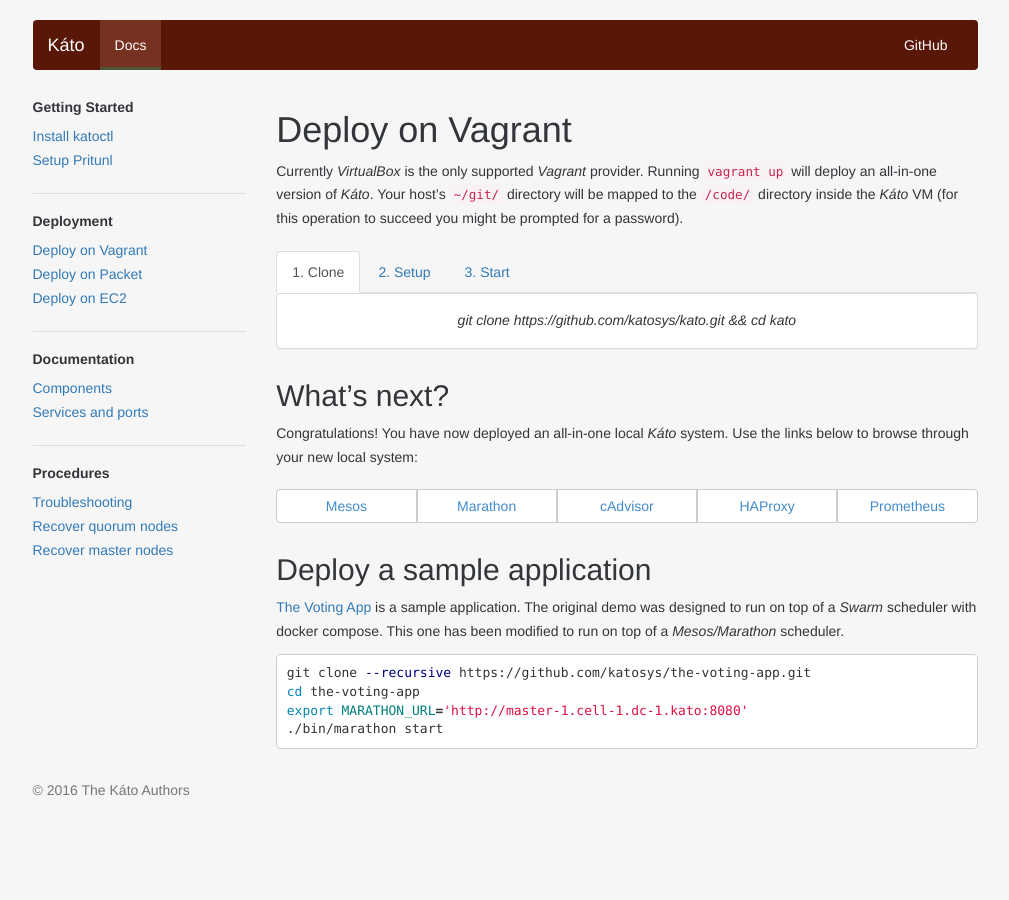
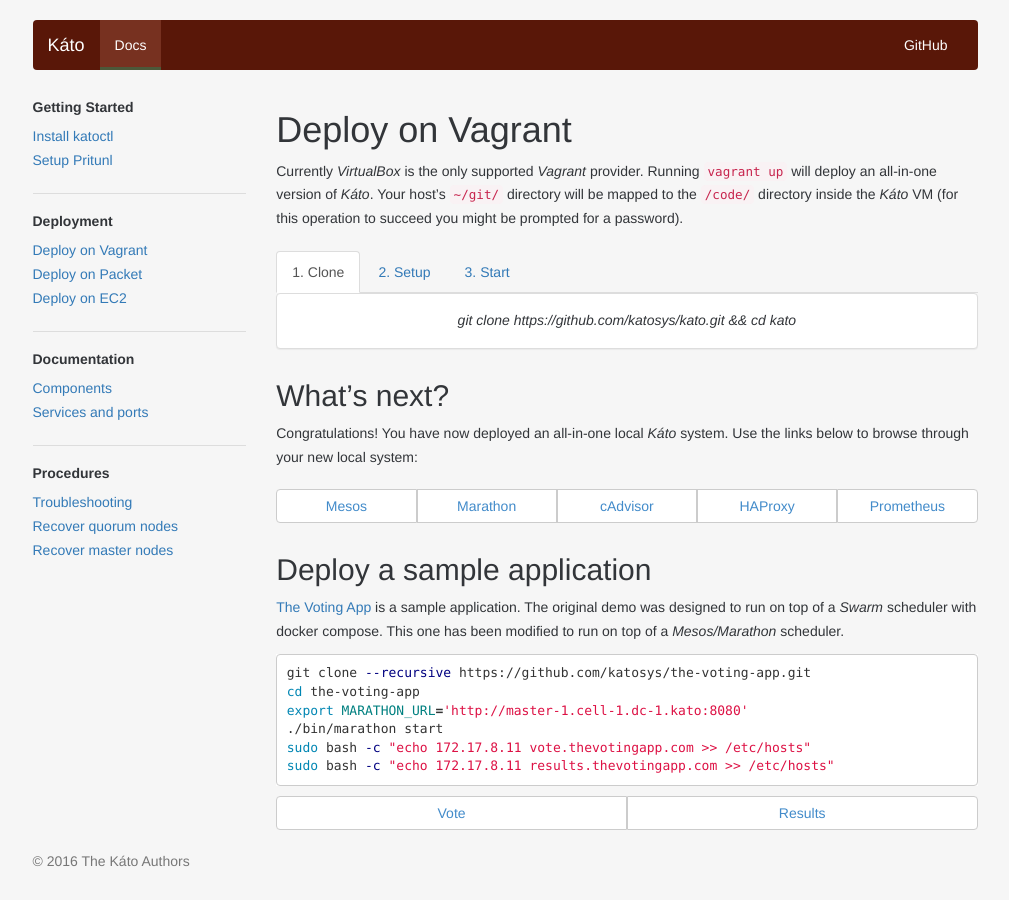
Before and after one commit to h0tbird/coreseed, a Jekyll site: the page built from docs/docs/vagrant.md, in a window 1280 px wide. Shown: the whole page, without its empty margins (135-1144 px from the left). Built offline with Jekyll 4.4.1, drawn with Linux system fonts in a browser that asks for light colours; nearby versions of some CDN libraries; some web fonts are replaced.

Commit message:
Update docs/vagrant.md

````diff
--- a/docs/docs/vagrant.md
+++ b/docs/docs/vagrant.md
@@ -89,4 +89,15 @@ git clone --recursive https://github.com/katosys/the-voting-app.git
 cd the-voting-app
 export MARATHON_URL='http://master-1.cell-1.dc-1.kato:8080'
 ./bin/marathon start
+sudo bash -c "echo 172.17.8.11 vote.thevotingapp.com >> /etc/hosts"
+sudo bash -c "echo 172.17.8.11 results.thevotingapp.com >> /etc/hosts"
 ```
+
+<div class="btn-group btn-group-justified" role="group" aria-label="...">
+  <div class="btn-group" role="group">
+    <a class="btn btn-default" href="http://vote.thevotingapp.com"><font color="#428bca">Vote</font></a>
+  </div>
+  <div class="btn-group" role="group">
+    <a class="btn btn-default" href="http://results.thevotingapp.com"><font color="#428bca">Results</font></a>
+  </div>
+</div>
````
Also changed, not shown: other parts of docs/docs/vagrant.md (+1 -1 lines).
